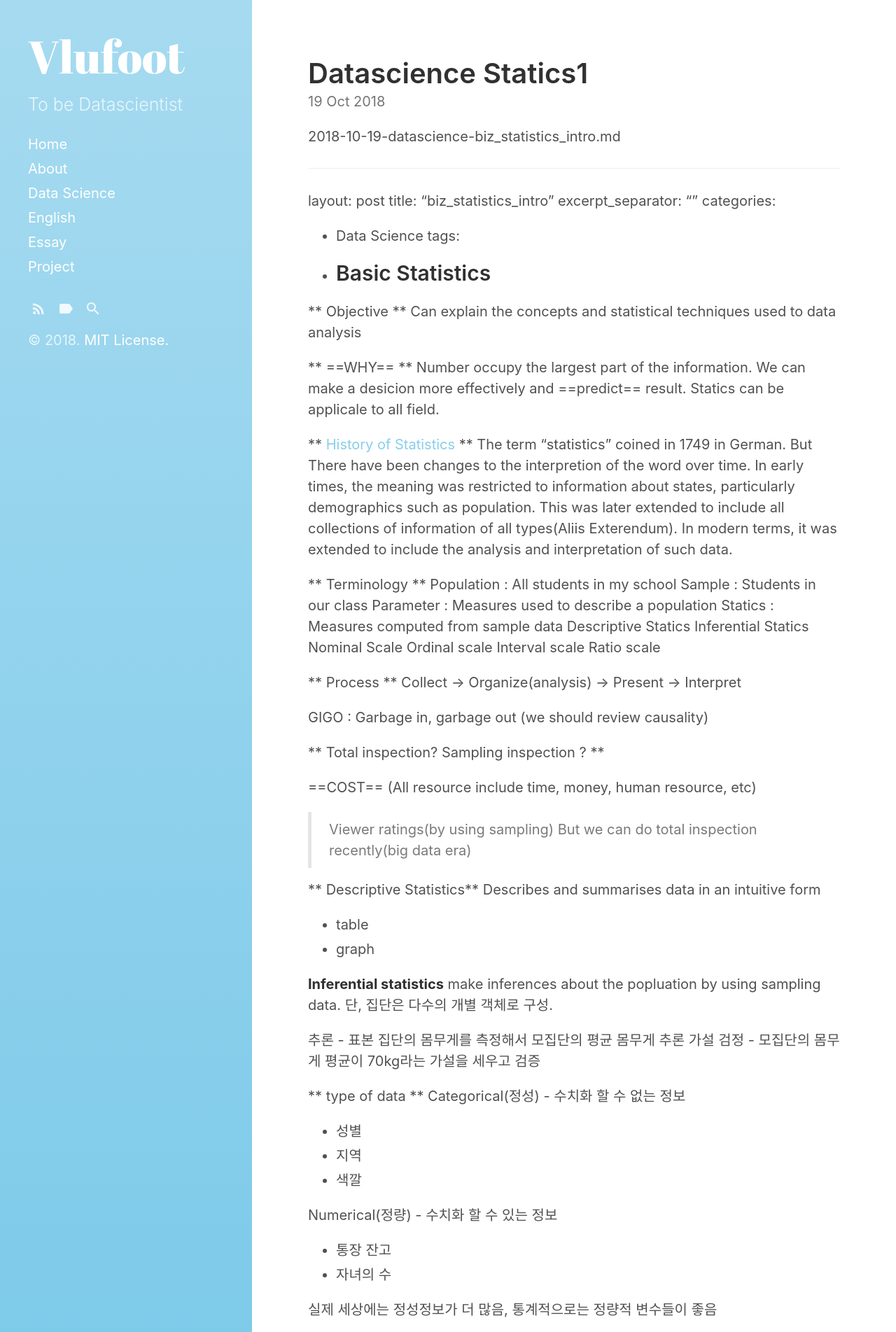
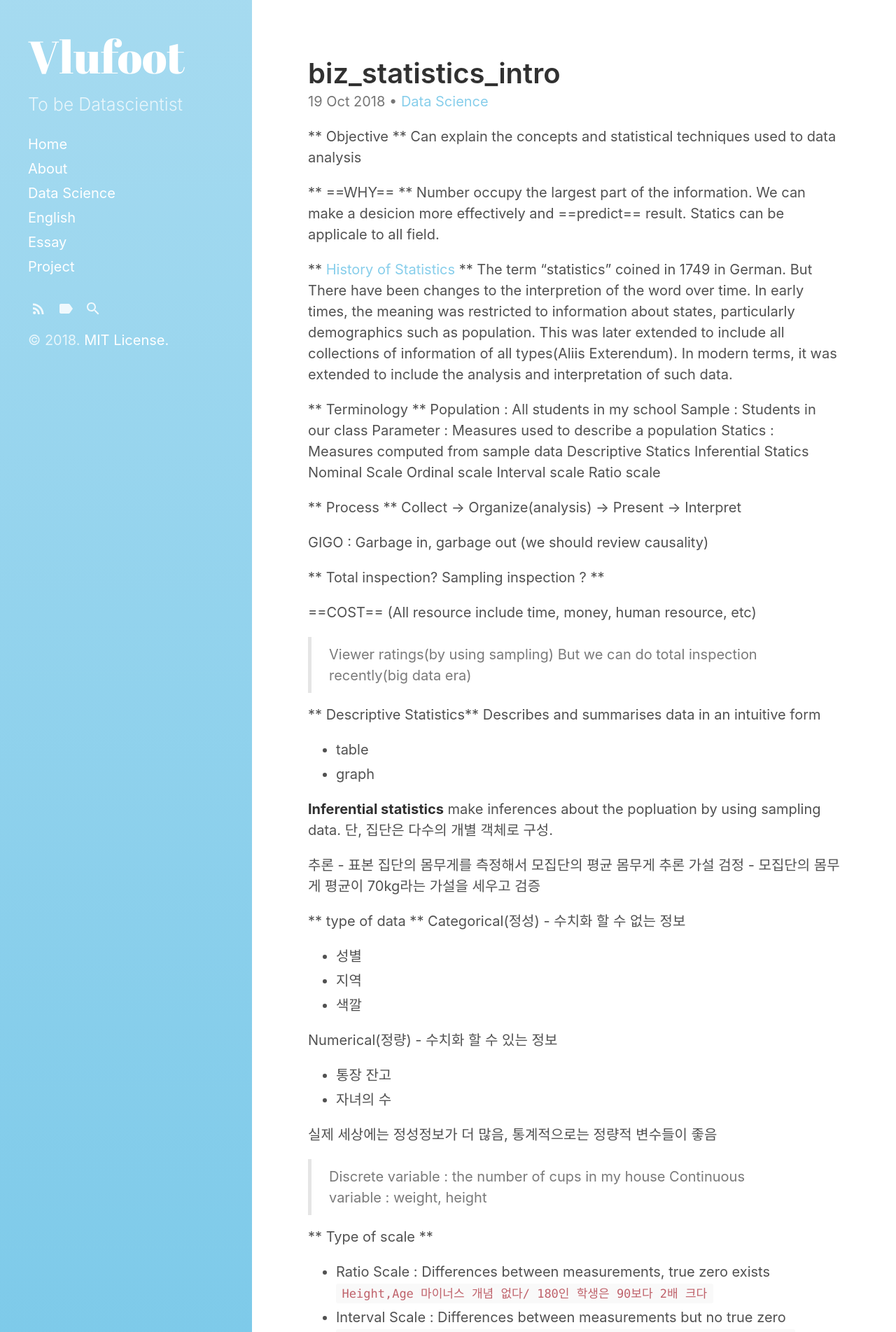
Before and after one commit to vlufoot/vlufoot.github.io, a Jekyll site: the page built from _posts/2018-10-19-datascience-statics1.md, in a window 1280 px wide. Shown: the top 1903 px of the page at 70% size. Built offline with Jekyll 4.4.1, drawn with Linux system fonts in a browser that asks for light colours; our own code applies the rules of GitHub Pages for plain Markdown files.

Commit message:
Update 2018-10-19-datascience-statics1.md

```diff
--- a/_posts/2018-10-19-datascience-statics1.md
+++ b/_posts/2018-10-19-datascience-statics1.md
@@ -1,5 +1,3 @@
-2018-10-19-datascience-biz_statistics_intro.md
-
 ---
 layout: post
 title: "biz_statistics_intro"
```
